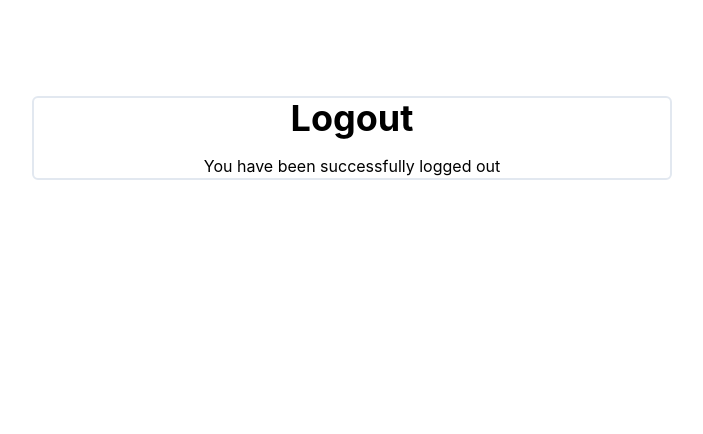
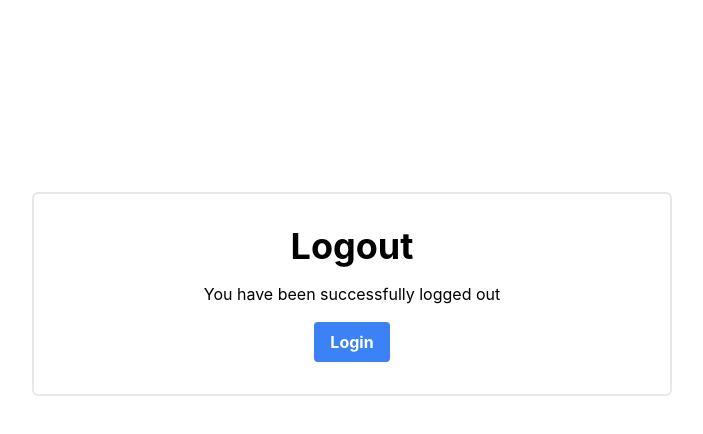
Before and after one commit to Eustachekamala/CLI-Extense-Tracker, a React (Vite) app: page /logout in a window 1280 px wide. Shown: the top 434 px of the page, without its empty margins (288-991 px from the left). Built offline with nearby package versions, Linux system fonts and the light colour scheme.

Commit message:
I added the logout page

```diff
--- a/src/App.css
+++ b/src/App.css
@@ -592,16 +592,12 @@ video {
   margin-top: 6rem;
 }
 
-.mt-36 {
-  margin-top: 9rem;
+.mt-28 {
+  margin-top: 7rem;
 }
 
-.mt-32 {
-  margin-top: 8rem;
-}
-
-.mt-28 {
-  margin-top: 7rem;
+.mt-48 {
+  margin-top: 12rem;
 }
 
 .flex {
@@ -618,6 +614,10 @@ video {
 
 .h-auto {
   height: auto;
+}
+
+.w-5\/6 {
+  width: 83.333333%;
 }
 
 .w-full {
@@ -697,6 +697,10 @@ video {
   border-bottom-width: 1px;
 }
 
+.border-none {
+  border-style: none;
+}
+
 .border-blue-100 {
   --tw-border-opacity: 1;
   border-color: rgb(219 234 254 / var(--tw-border-opacity));
@@ -748,6 +752,11 @@ video {
 .py-4 {
   padding-top: 1rem;
   padding-bottom: 1rem;
+}
+
+.py-8 {
+  padding-top: 2rem;
+  padding-bottom: 2rem;
 }
 
 .text-center {
@@ -870,6 +879,18 @@ code {
     width: 40%;
   }
 
+  .md\:border {
+    border-width: 1px;
+  }
+
+  .md\:border-2 {
+    border-width: 2px;
+  }
+
+  .md\:border-none {
+    border-style: none;
+  }
+
   .md\:p-4 {
     padding: 1rem;
   }
--- a/src/components/Header.jsx
+++ b/src/components/Header.jsx
@@ -1,25 +1,10 @@
-import { useState } from 'react';
 import { Link } from 'react-router-dom';
 
 function Header() {
-  const [isLoggedIn, setIsLoggedIn] = useState(false);
-
-  const login = () => {
-    setIsLoggedIn(true);
-  };
-
-  const logout = () => {
-    setIsLoggedIn(false);
-  };
-
   return (
     <header className='flex justify-between items-center py-4 px-4 bg-slate-100'>
       <h1 className='text-2xl font-bold'>Expense Tracker</h1>
-      {isLoggedIn ? (
-        <button onClick={logout}  className='bg-blue-500 hover:bg-blue-700 text-white font-bold py-2 px-4 rounded'> <Link to='/logout'>Logout</Link></button>
-      ) : (
-        <button onClick={login} className='bg-blue-500 hover:bg-blue-700 text-white font-bold py-2 px-4 rounded'> <Link to='/'>Login</Link></button>
-      )}
+        <button className='bg-blue-500 hover:bg-blue-700 text-white font-bold py-2 px-4 rounded'> <Link to='/logout'>Logout</Link></button>
     </header>
   );
 }
--- a/src/pages/Logout.jsx
+++ b/src/pages/Logout.jsx
@@ -1,8 +1,13 @@
+import { Link } from 'react-router-dom';
+
 function Logout() {
   return (
-    <div className="flex flex-col gap-4 text-center items-center border-2 border-slate-200 rounded-md m-auto mt-24 w-full md:w-1/2">
+    <div className="flex flex-col gap-4 text-center items-center  md:border-2 px-4 py-8 mt-48  rounded-md m-auto w-5/6 md:w-1/2">
         <h1 className="text-4xl font-bold">Logout</h1>
         <p className="text-center">You have been successfully logged out</p>
+        <button className="bg-blue-500 hover:bg-blue-700 text-white font-bold py-2 px-4 rounded">
+          <Link to='/'>Login</Link>
+        </button>
     </div>
   );
 }
```
